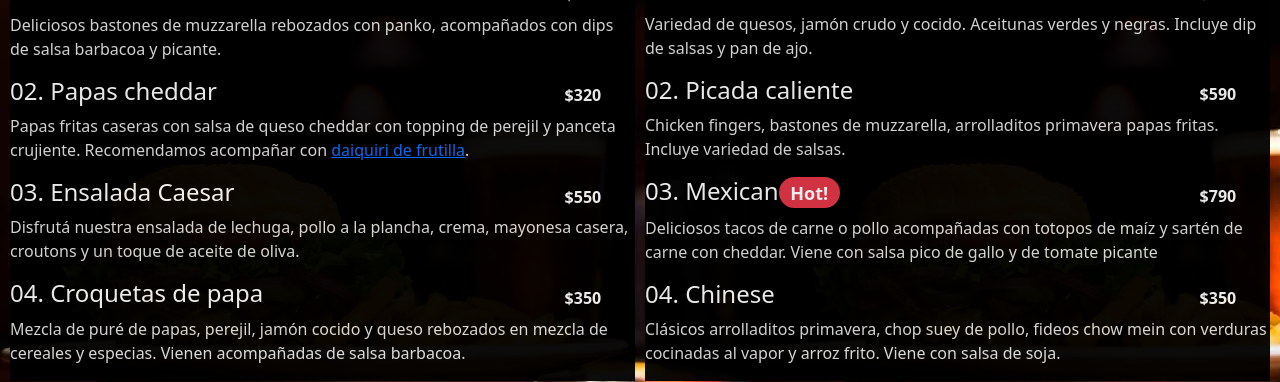
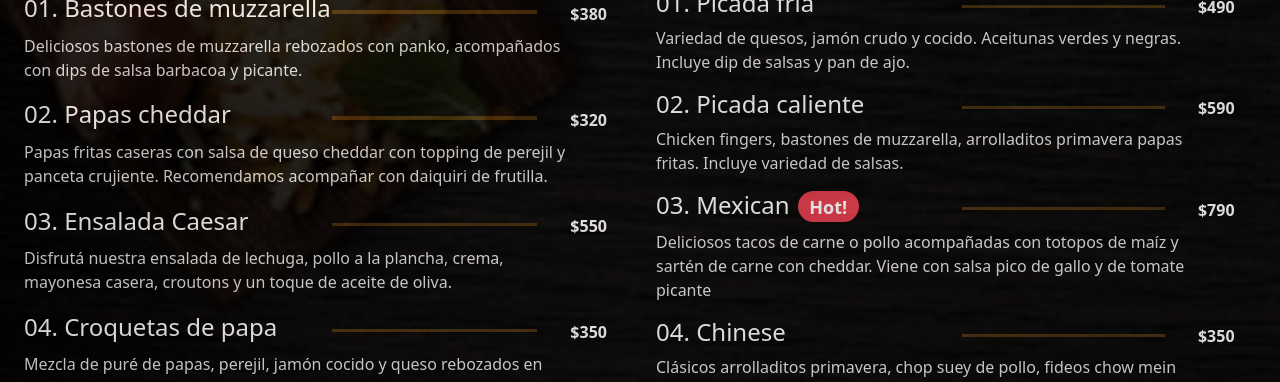
Before and after one commit to ceciliadean182/maclarens, a website: page pages/comida.html in a window 1280 px wide. Shown: the part 242-624 px from the top of the page. Drawn offline with nearby package versions, Linux system fonts and the light colour scheme.

Commit message:
Se arrega menu de comida

```diff
--- a/pages/comida.html
+++ b/pages/comida.html
@@ -55,7 +55,7 @@
         </nav>
     </header>
     <!--<main class="main">
-         <h2 class="main__titulo">Menú</h2> -->
+        <h2 class="main__titulo">Menú</h2> -->
         <div class="menu">
             <div class="menu__categorias">
             <h3>Entradas</h3>
@@ -69,7 +69,7 @@
                 </div>
                 <div class="menu__item">
                     <h4 class="menu__titulo">02. Papas cheddar</h4>
-                    <span class="puntos"></span>
+                    <span class="puntos"><hr></span>
                     <span class="menu__precio">$320</span>
                     <p class="menu__descripcion">Papas fritas caseras con salsa de queso cheddar con topping de
                         perejil y panceta crujiente. Recomendamos acompañar con <a href="tragos.html">daiquiri de frutilla</a>.
@@ -77,7 +77,7 @@
                 </div>
                 <div class="menu__item">
                     <h4 class="menu__titulo">03. Ensalada Caesar</h4>
-                    <span class="puntos"></span>
+                    <span class="puntos"><hr></span>
                     <span class="menu__precio">$550</span>
                     <p class="menu__descripcion">Disfrutá nuestra ensalada de lechuga, pollo a la plancha,
                         crema, mayonesa casera, croutons y un toque de aceite de oliva.
@@ -85,18 +85,18 @@
                 </div>
                 <div class="menu__item">
                     <h4 class="menu__titulo">04. Croquetas de papa</h4>
-                    <span class="puntos"></span>
+                    <span class="puntos"><hr></span>
                     <span class="menu__precio">$350</span>
                     <p class="menu__descripcion">Mezcla de puré de papas, perejil, jamón cocido y queso rebozados en
                         mezcla de cereales y especias. Vienen acompañadas de salsa barbacoa.
                     </p>
                 </div>
-            </div>
+            </div><!-- fin entradas -->
             <div class="menu__categorias">
                 <h3>Picadas</h3>
                     <div class="menu__item">
                         <h4 class="menu__titulo">01. Picada fría</h4>
-                        <span class="puntos"></span>
+                        <span class="puntos"><hr></span>
                         <span class="menu__precio">$490</span>
                         <p class="menu__descripcion">Variedad de quesos, jamón crudo y cocido. Aceitunas
                             verdes y negras. Incluye dip de salsas y pan de ajo.
@@ -104,7 +104,7 @@
                     </div>
                     <div class="menu__item">
                         <h4 class="menu__titulo">02. Picada caliente</h4>
-                        <span class="puntos"></span>
+                        <span class="puntos"><hr></span>
                         <span class="menu__precio">$590</span>
                         <p class="menu__descripcion">Chicken fingers, bastones de muzzarella, arrolladitos primavera
                             papas fritas. Incluye variedad de salsas.
@@ -113,7 +113,7 @@
                     <div class="menu__item">
                         <h4 class="menu__titulo">03. Mexican<span class="badge rounded-pill bg-danger text-light">
                             Hot!</span></h4>
-                        <span class="puntos"></span>
+                        <span class="puntos"><hr></span>
                         <span class="menu__precio">$790</span>
                         <p class="menu__descripcion">Deliciosos tacos de carne o pollo acompañadas con totopos de maíz
                             y sartén de carne con cheddar. Viene con salsa pico de gallo y de tomate picante
@@ -121,18 +121,18 @@
                     </div>
                     <div class="menu__item">
                         <h4 class="menu__titulo">04. Chinese</h4>
-                        <span class="puntos"></span>
+                        <span class="puntos"><hr></span>
                         <span class="menu__precio">$350</span>
                         <p class="menu__descripcion">Clásicos arrolladitos primavera, chop suey de pollo, fideos chow mein
                             con verduras cocinadas al vapor y arroz frito. Viene con salsa de soja.
                         </p>
                     </div>
-                </div>
+                </div> <!-- fin picadas-->
                 <div class="menu__categorias">
                     <h3>Platos fuertes</h3>
                         <div class="menu__item">
                             <h4 class="menu__titulo">01. Cheese Burger</h4>
-                            <span class="puntos"></span>
+                            <span class="puntos"><hr></span>
                             <span class="menu__precio">$550</span>
                             <p class="menu__descripcion">200gr de carne especiada, doble queso cheddar, cebolla morada,
                                 tomate y lechuga en pan casero. Acompañada con papas fritas y salsas.
@@ -140,7 +140,7 @@
                         </div>
                         <div class="menu__item">
                             <h4 class="menu__titulo">02. Milanesa gourmet</h4>
-                            <span class="puntos"></span>
+                            <span class="puntos"><hr></span>
                             <span class="menu__precio">$660</span>
                             <p class="menu__descripcion">Milanesa de lomo empanada con panko con salsa de champiñones y lascas de
                                 parmesano. Acompañada con papas rústicas.
@@ -148,7 +148,7 @@
                         </div>
                         <div class="menu__item">
                             <h4 class="menu__titulo">03. Pizzeta MacLaren's</h4>
-                            <span class="puntos"></span>
+                            <span class="puntos"><hr></span>
                             <span class="menu__precio">$720</span>
                             <p class="menu__descripcion">Pizzeta tamaño familiar con deliciosa salsa de tomate, queso muzzarella,
                                 pepperoni, panceta y cebolla caramelizada.
@@ -156,18 +156,18 @@
                         </div>
                         <div class="menu__item">
                             <h4 class="menu__titulo">04. Chivito canadiense</h4>
-                            <span class="puntos"></span>
+                            <span class="puntos"><hr></span>
                             <span class="menu__precio">$650</span>
                             <p class="menu__descripcion">Churrasco de lomo a la plancha con muzzarella, cebolla, morrón, panceta,
                                 jamón cocido, lechuga, tomate, mayonesa y huevo frito en pan baguette. Acompañado con papas fritas.
                             </p>
                         </div>
-                    </div>
+                    </div><!-- fin platos fuertes -->
                     <div class="menu__categorias">
                         <h3>Postres</h3>
                             <div class="menu__item">
                                 <h4 class="menu__titulo">01. Brownie </h4>
-                                <span class="puntos"></span>
+                                <span class="puntos"><hr></span>
                                 <span class="menu__precio">$250</span>
                                 <p class="menu__descripcion">Brownie de chocolate de alto porcentaje, azúcar rubia
                                     y nueces acompañado de helado de vainilla o dulce de leche. Bañado con salsa de chocolate caliente.
@@ -175,7 +175,7 @@
                             </div>
                             <div class="menu__item">
                                 <h4 class="menu__titulo">02. Cheesecake </h4>
-                                <span class="puntos"></span>
+                                <span class="puntos"><hr></span>
                                 <span class="menu__precio">$290</span>
                                 <p class="menu__descripcion">Base de galletita dulce, crema cheesecake bañada en salsa
                                     de frutos rojos o maracuyá. Combinación ácido dulce de forma deliciosa.
@@ -183,7 +183,7 @@
                             </div>
                             <div class="menu__item">
                                 <h4 class="menu__titulo">03. Mousse choco oreo</h4>
-                                <span class="puntos"></span>
+                                <span class="puntos"><hr></span>
                                 <span class="menu__precio">$550</span>
                                 <p class="menu__descripcion">Una mousse siempre será una gran opción de postre, por su textura y su sencillez.
                                     Base de galletita oreo, mousse de dulce de leche, crema cheesecake
@@ -192,15 +192,16 @@
                             </div>
                             <div class="menu__item">
                                 <h4 class="menu__titulo">04. Carrot cake</h4>
-                                <span class="puntos"></span>
+                                <span class="puntos"><hr></span>
                                 <span class="menu__precio">$350</span>
                                 <p class="menu__descripcion">Tarta de zanahoria con una cobertura gruesa de queso crema dulce
-                                     y nueces, elaborada con azúcar de caña integral.
-                                     Lo cierto es que los clientes prefieren este pastel que contiene todo el dulzor natural de la zanahoria
+                                    y nueces, elaborada con azúcar de caña integral.
+                                    Lo cierto es que los clientes prefieren este pastel que contiene todo el dulzor natural de la zanahoria
                                 </p>
                             </div>
                         </div>
-        </div>
+                    <!-- fin postres -->
+        </div> <!-- fin menú -->
     <!--</main>-->
     <footer class="footer">
         <div class="footer__container">
--- a/scss/_menu.scss
+++ b/scss/_menu.scss
@@ -1,17 +1,76 @@
 @import "generales.scss";
+/*
+.menu {
+    display:grid;
+    .menu__categorias {
+        display:flex;
+        flex-wrap: wrap;
+        padding:$padding-mobile * 2;
+        background-color: $negro;
+        h3 {
+            color:$peach;
+            font-family:$principal;
+            font-size:1.8rem;
+        }
+        .menu__item {
+            display:grid;
+            grid-template-columns: 1.5fr 0.5fr;
+                .menu__precio {
+                    display: flex;
+                    align-items:center;
+                    justify-content: center;
+                    font-weight: bold;
+                    color:$blanco;
+                }
+                .menu__titulo {
+                    color:$blanco;
+                }
+                .puntos hr {
+                    display:none;
 
+
+                }
+                .menu__descripcion {
+                    grid-column-start: 1;
+                    grid-column-end:4;
+                    color:gainsboro;
+                }
+            }
+            }
+}
+*/
+
+
+@media only screen and (min-width:1024px) {
     .menu {
         display: grid;
         grid-template-columns: repeat(2,1fr);
-    grid-gap: 10px;
-    background-image: url(../img/comida2.jpg);
-    background-image: fit;
-    padding: 10px;
+        /*grid-gap:0.8rem;*/
+        background-image: url("../img/menu3.jpg");
+        background-repeat: no-repeat;
+        background-size: cover;
+        .menu__categorias:nth-child(1) {
+            padding-top:1.5rem;
+            padding-left:1.5rem;
+        }
+        .menu__categorias:nth-child(2) {
+            padding-top:1.5rem;
+            padding-right:0.8rem;
+        }
+        .menu__categorias:nth-child(3) {
+            padding-left:1.5rem;
+        }
+        .menu__categorias:nth-child(4) {
+            padding-right:0.8rem;
+        }
         .menu__categorias {
             display: flex;
             flex-wrap: wrap;
             background-color: black;
-            opacity: 0.95;
+            opacity: 0.85;
+            padding-left:1rem;
+            padding-bottom: 1rem;
+
             h3 {
                 color:$peach;
                 font-family: $principal;
@@ -30,24 +89,32 @@
                 .menu__titulo {
                     color:$blanco;
                 }
+                .menu__titulo span {
+                    margin-left: 0.5rem;
+                }
                 .puntos hr {
                     display: flex;
                     align-items:center;
                     justify-content: center;
                     color: $peach-intenso;
-                        height:0.3rem;
-
-
+                    height:0.2rem;
                 }
                 .menu__descripcion {
                     grid-column-start: 1;
                     grid-column-end:4;
+                    color:gainsboro;
+                    width: 90%;
+                }
+                .menu__descripcion a {
+                    text-decoration: none;
                     color:gainsboro;
                 }
 
             }
         }
     }
+}
+
 
 
 
```
Also changed, not shown: css/styles.css. Lines whose indentation alone changed are shown as unchanged.
